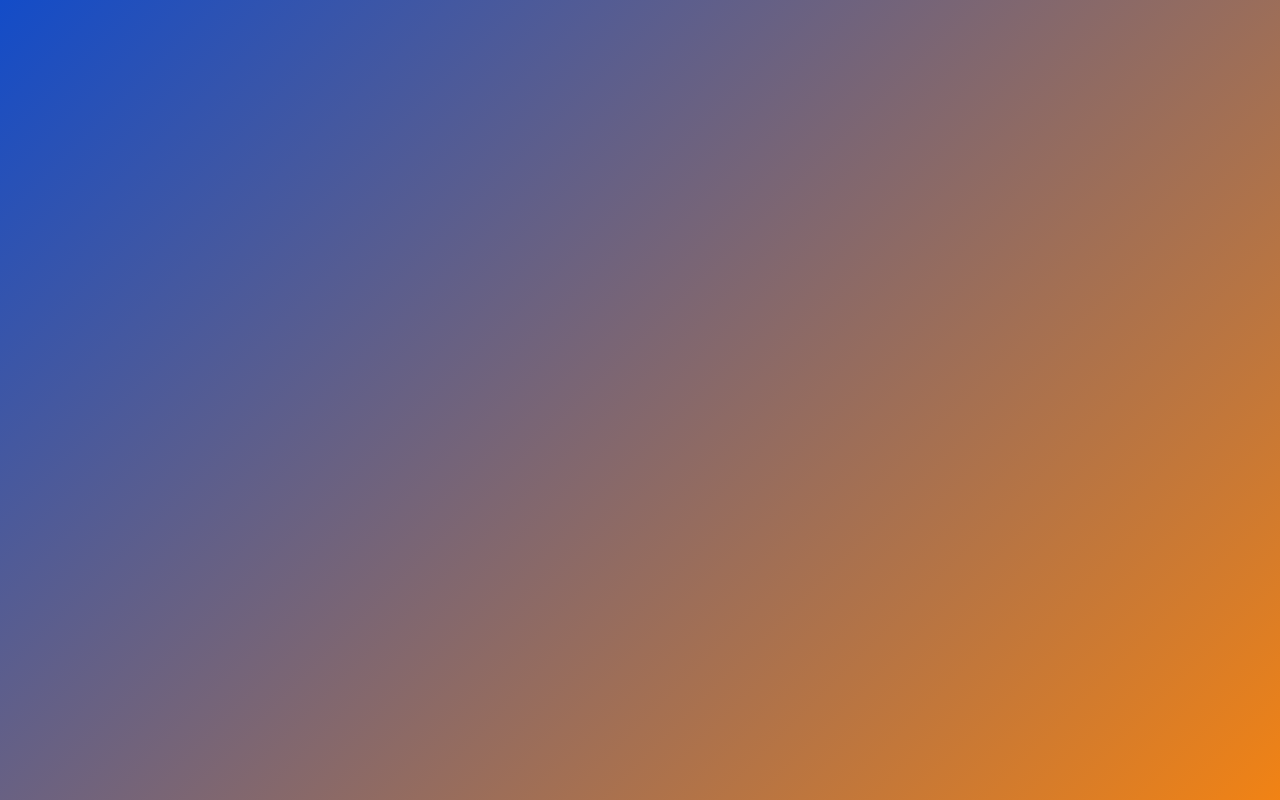
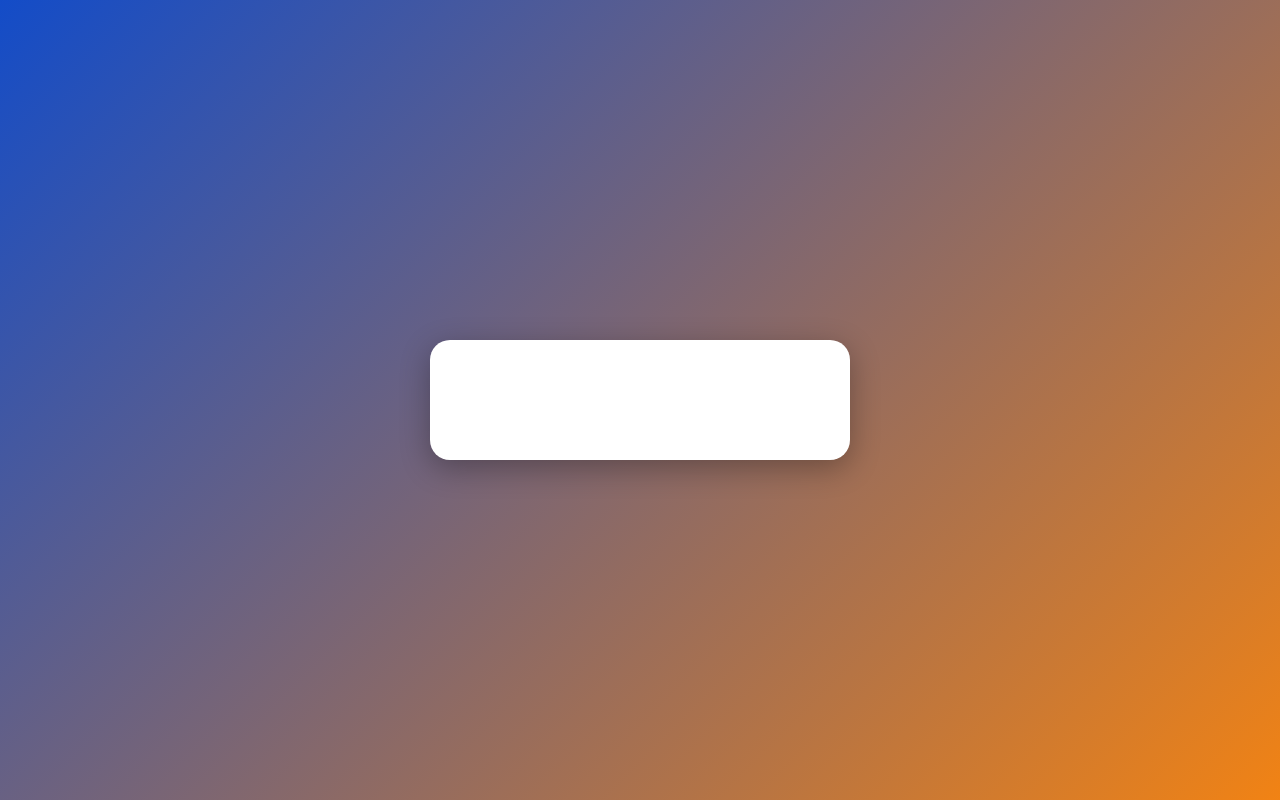
Before and after one commit to fylipeluis/FacilitSolucoesFinanceiras1, a React (Vite) app in the folder frontend/: page /login in a window 1280 px wide. Built offline with nearby package versions, Linux system fonts and the light colour scheme.

Commit message:
feat(pagina-login): Criando box para input de CPF

```diff
--- /dev/null
+++ b/frontend/src/Telas/Login/BoxDeLoginPaginaLogin/BoxDeLoginPaginaLogin.css
@@ -0,0 +1,17 @@
+
+.container {
+  height: 100vh;
+  display: flex;
+  align-items: center;
+  justify-content: center;
+}
+
+/* Card moderno */
+.card {
+background-color: white;
+  padding: 60px;
+  border-radius: 20px;
+  width: 420px;
+  box-shadow: 0 8px 30px rgba(0, 0, 0, 0.3);
+  text-align: center;
+}
--- /dev/null
+++ b/frontend/src/Telas/Login/BoxDeLoginPaginaLogin/BoxDeLoginPaginaLogin.tsx
@@ -0,0 +1,10 @@
+import "../BoxDeLoginPaginaLogin/BoxDeLoginPaginaLogin.css";
+
+export default function BoxDeLoginPaginaLogin() {
+  return (
+    <div className="container">
+      <div className="card">
+      </div>
+    </div>
+  );
+}
--- a/frontend/src/Telas/Login/Login.tsx
+++ b/frontend/src/Telas/Login/Login.tsx
@@ -1,8 +1,10 @@
+import BoxDeLoginPaginaLogin from "./BoxDeLoginPaginaLogin/BoxDeLoginPaginaLogin";
 import "./Login.css";
 
 export function PaginaDeLogin() {
   return (
     <div className="login">
+      <BoxDeLoginPaginaLogin/>
     </div>
   );
 }
```
